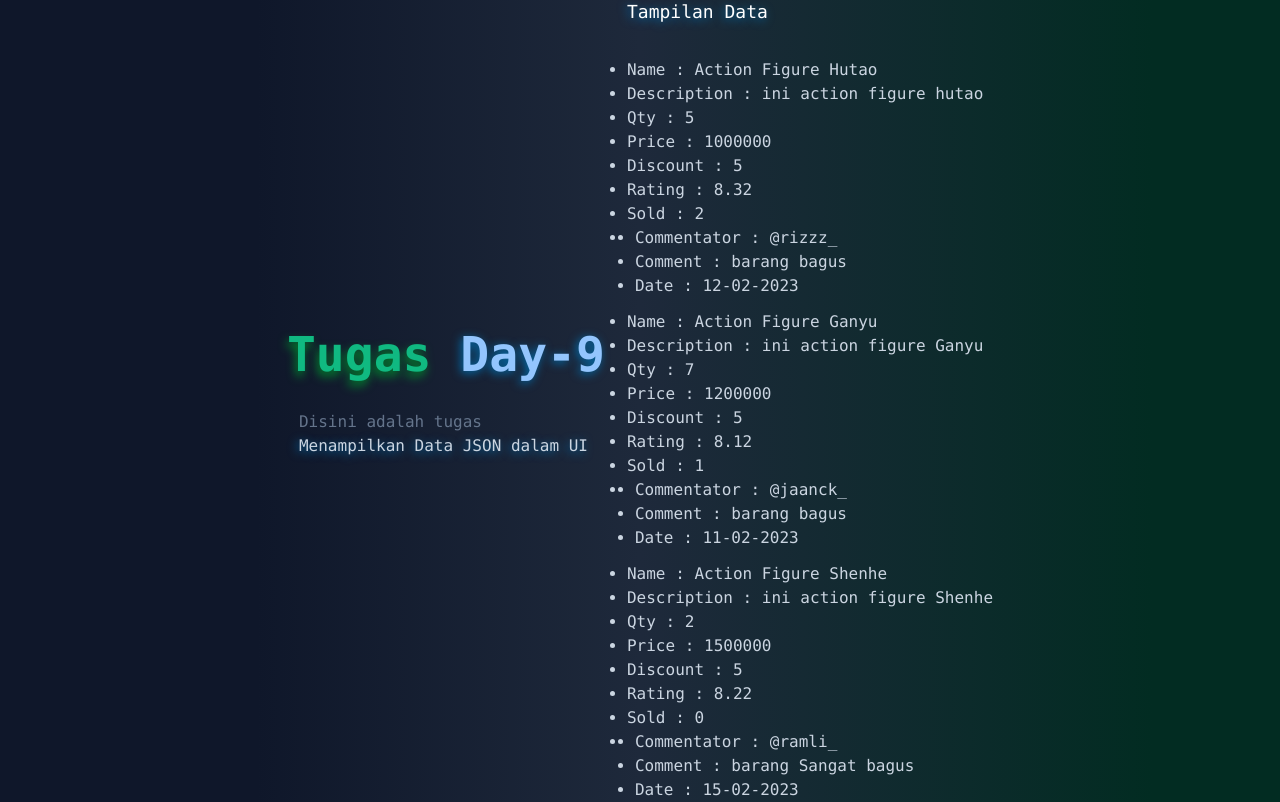
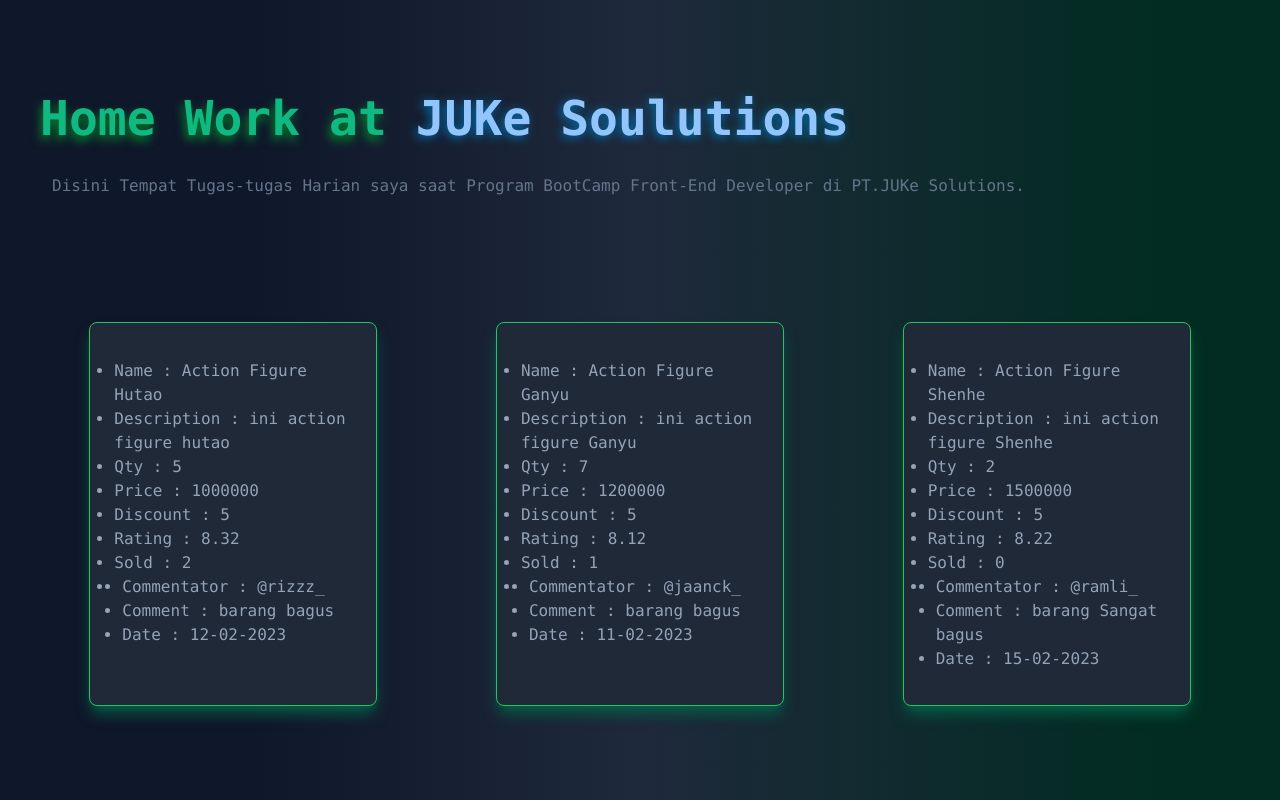
Before and after one commit to fauzanpurwaw/home-work, a Nuxt app: page /day-9 in a window 1280 px wide. Built offline with nearby package versions, Linux system fonts and the light colour scheme.

Commit message:
change day-9

```diff
--- a/pages/day-9.vue
+++ b/pages/day-9.vue
@@ -1,20 +1,13 @@
 <template>
     <div class="container">
         <div class="content w-full h-full mx-auto">
-            <div class="content-day-9">
-                <div class="header">
-                    <h1 class="title">Tugas <span class="pt text-blue-300">Day-9</span></h1>
-                    <div class="deskripsi">
-                        <p>Disini adalah tugas <span class="pt text-slate-300">Menampilkan Data JSON dalam UI</span></p>
-                    </div>
+            <div class="content">
+                <h1 class="title">Home Work at <span class="pt text-blue-300">JUKe Soulutions</span></h1>
+                <div class="deskripsi">
+                    <p>Disini Tempat Tugas-tugas Harian saya saat Program BootCamp Front-End Developer di PT.JUKe Solutions.
+                    </p>
                 </div>
-                <div class="card-day-9">
-                    <h1 class="text-lg pt text-white">Tampilan Data</h1>
-                    <div class="flex flex-row gap-3 mt-5 w-full text-slate-300" ref="listSection">
-                        <div v-html="htmlString">
-
-                        </div>
-                    </div>
+                <div class="card-section" v-html="htmlString">
                 </div>
             </div>
         </div>
@@ -26,12 +19,12 @@ body {
 }
 
 .container {
+    height: 100vh;
     @apply mx-auto;
 }
 
-.content-day-9 {
-    height: 100vh;
-    @apply flex sm:flex-row flex-col justify-center items-center w-full p-5 gap-5;
+.content {
+    @apply flex flex-col justify-center w-full p-5;
 }
 
 .header {
@@ -55,8 +48,8 @@ body {
     @apply flex flex-wrap gap-5 sm:justify-normal justify-center w-full mt-28;
 }
 
-.card-day-8 {
-    @apply p-6 border border-green-500 rounded-lg bg-gray-800 text-slate-400 max-w-fit w-72 h-96 shadow-lg shadow-emerald-800;
+.card {
+    @apply mx-auto p-6 border border-green-500 rounded-lg bg-gray-800 text-slate-400 max-w-fit w-72 h-96 shadow-lg shadow-emerald-800;
     min-width: 18rem;
 }
 
@@ -129,6 +122,7 @@ export default {
         console.log(this.products.length)
 
         for (let a of this.products) {
+            this.htmlString += "<div class='card'>";
             this.htmlString += "<ol class='mt-3'>";
             this.htmlString += `<li>Name : ${a.name}</li>`;
             this.htmlString += `<li>Description : ${a.description}</li>`;
@@ -145,6 +139,7 @@ export default {
             this.htmlString += "</ol>";
             this.htmlString += "</li>";
             this.htmlString += "</ol>";
+            this.htmlString += "</div>";
         }
     }
 }
```
